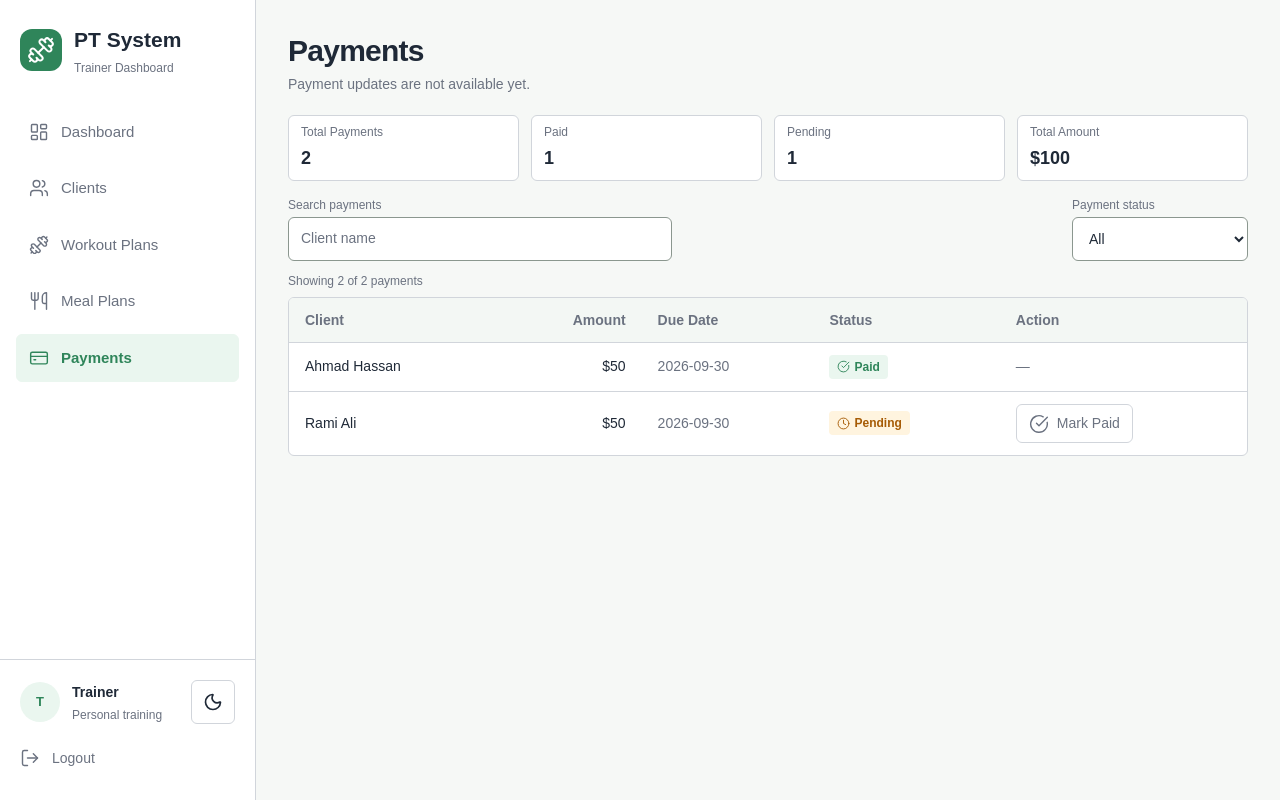
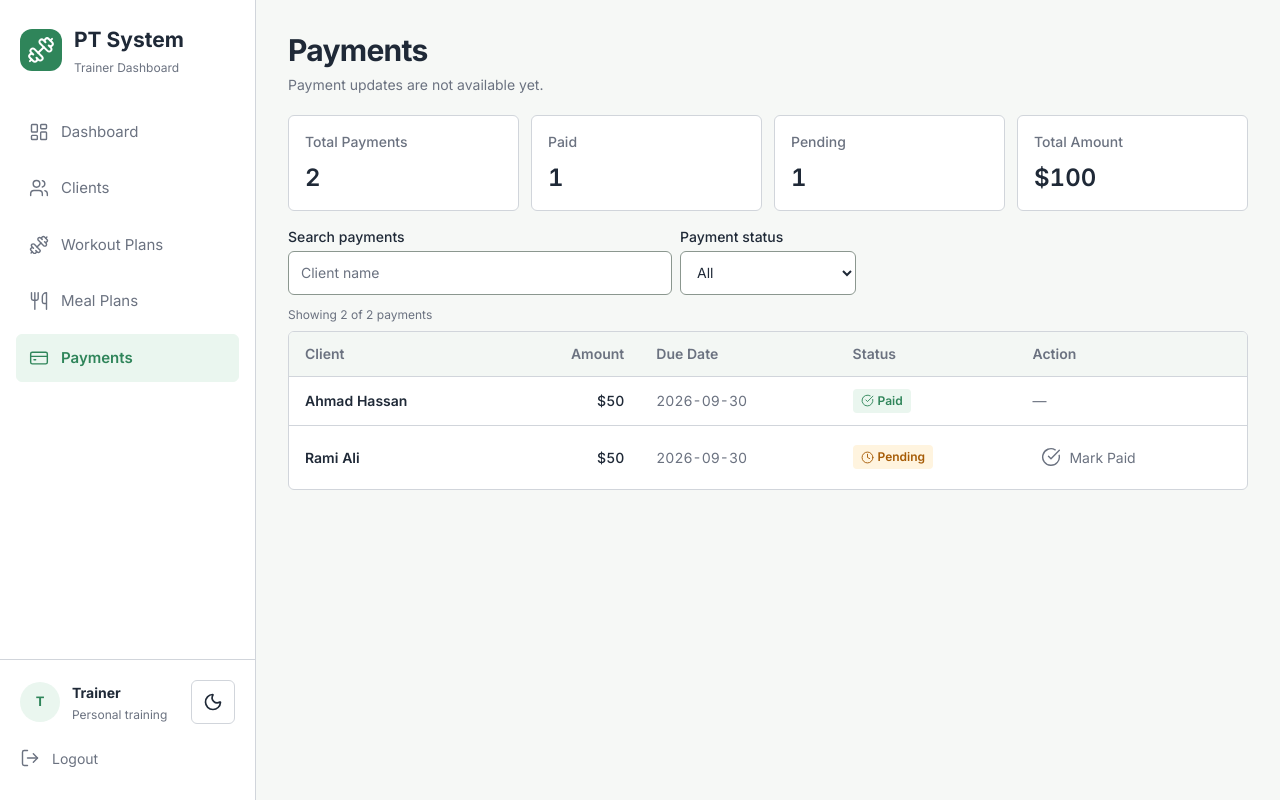
Before and after one commit to SF-47/pt-system, a Next.js app in the folder web/: page /payments in a window 1280 px wide. Built offline with nearby package versions, Linux system fonts and the light colour scheme.

Commit message:
refine frontend UI

```diff
--- a/web/src/app/(trainer)/clients/[id]/daily-activity/page.tsx
+++ b/web/src/app/(trainer)/clients/[id]/daily-activity/page.tsx
@@ -24,7 +24,7 @@ export default async function DailyActivityPage({
   ];
 
   return (
-    <div>
+    <div className="max-w-3xl">
       <BackLink href={`/clients/${id}`}>Back to Client Details</BackLink>
       <PageHeader title="Daily Activity" />
 
--- a/web/src/app/(trainer)/clients/[id]/progress/page.tsx
+++ b/web/src/app/(trainer)/clients/[id]/progress/page.tsx
@@ -13,7 +13,7 @@ export default async function ClientProgressPage({
   const { id } = await params;
 
   return (
-    <div>
+    <div className="max-w-4xl">
       <BackLink href={`/clients/${id}`}>Back to Client Details</BackLink>
       <PageHeader title="Client Progress" />
 
--- a/web/src/app/(trainer)/dashboard/page.tsx
+++ b/web/src/app/(trainer)/dashboard/page.tsx
@@ -67,7 +67,7 @@ export default function DashboardPage() {
             <h2 className="text-lg font-semibold">Today’s Activity</h2>
             <Icon name="clock" className="text-muted" />
           </div>
-          <div className="grid grid-cols-[38px_minmax(0,1fr)_auto] items-center gap-3 py-4">
+          <div className="grid grid-cols-[40px_minmax(0,1fr)_auto] items-center gap-3 py-4">
             <span className="inline-flex size-10 shrink-0 items-center justify-center rounded-md bg-primary-soft text-primary">
               <Icon name="workout" />
             </span>
@@ -85,7 +85,7 @@ export default function DashboardPage() {
               className="col-[2/-1] h-1.25 w-full appearance-none overflow-hidden rounded-[3px] bg-border text-primary [&::-moz-progress-bar]:bg-primary [&::-webkit-progress-bar]:bg-border [&::-webkit-progress-value]:bg-primary"
             />
           </div>
-          <div className="grid grid-cols-[38px_minmax(0,1fr)_auto] items-center gap-3 border-t border-border py-4">
+          <div className="grid grid-cols-[40px_minmax(0,1fr)_auto] items-center gap-3 border-t border-border py-4">
             <span className="inline-flex size-10 shrink-0 items-center justify-center rounded-md bg-warning-soft text-warning">
               <Icon name="meal" />
             </span>
@@ -111,7 +111,7 @@ export default function DashboardPage() {
           </div>
           {attentionClients.map((client) => (
             <div
-              className="flex items-center gap-3 border-y border-border py-4.5"
+              className="flex items-center gap-3 border-y border-border py-4"
               key={client.id}
             >
               <Avatar name={client.fullName} />
--- a/web/src/app/(trainer)/meal-plans/[id]/page.tsx
+++ b/web/src/app/(trainer)/meal-plans/[id]/page.tsx
@@ -28,7 +28,7 @@ export default async function MealPlanPage({ params }: MealPlanPageProps) {
   ];
 
   return (
-    <div>
+    <div className="max-w-3xl">
       <BackLink href="/meal-plans">Back to Meal Plans</BackLink>
       <PageHeader title="Weight Loss Plan" />
 
--- a/web/src/app/(trainer)/meal-plans/page.tsx
+++ b/web/src/app/(trainer)/meal-plans/page.tsx
@@ -51,7 +51,7 @@ export default function MealPlansPage() {
                 <p className="mt-2 text-muted">{plan.description}</p>
               </div>
               <div className="min-w-16 border-l border-border pl-4 text-center">
-                <strong className="block text-2xl text-foreground">
+                <strong className="block text-xl font-semibold text-foreground">
                   {plan.mealCount}
                 </strong>
                 <span className="text-xs text-muted">meals</span>
--- a/web/src/app/(trainer)/payments/page.tsx
+++ b/web/src/app/(trainer)/payments/page.tsx
@@ -53,10 +53,10 @@ export default function PaymentsPage() {
         className="mb-3 flex flex-col gap-2 min-[761px]:flex-row min-[761px]:items-end"
         aria-label="Payment tools"
       >
-        <div className="min-w-0 flex-1">
+        <div className="min-w-0 min-[761px]:w-96">
           <label
             htmlFor="payment-search"
-            className="mb-1 block text-xs text-muted"
+            className="mb-1 block text-sm font-medium text-foreground"
           >
             Search payments
           </label>
@@ -66,13 +66,13 @@ export default function PaymentsPage() {
             value={query}
             onChange={(event) => setQuery(event.target.value)}
             placeholder="Client name"
-            className="min-h-11 w-full rounded-md border border-input-border bg-surface px-3 py-2 text-foreground placeholder:text-muted focus:border-primary focus:outline-2 focus:outline-offset-2 focus:outline-primary min-[761px]:max-w-sm"
+            className="min-h-11 w-full rounded-md border border-input-border bg-surface px-3 py-2 text-foreground placeholder:text-muted focus:border-primary focus:outline-2 focus:outline-offset-2 focus:outline-primary"
           />
         </div>
         <div className="min-[761px]:w-44">
           <label
             htmlFor="payment-status-filter"
-            className="mb-1 block text-xs text-muted"
+            className="mb-1 block text-sm font-medium text-foreground"
           >
             Payment status
           </label>
@@ -126,7 +126,7 @@ export default function PaymentsPage() {
                   key={payment.id}
                   className="border-t border-border transition-colors hover:bg-hover focus-within:bg-hover dark:border-[#2C3238] dark:hover:bg-[#23292F] dark:focus-within:bg-[#23292F]"
                 >
-                  <td className="px-4 py-3 align-middle font-medium">
+                  <td className="px-4 py-3 align-middle font-semibold">
                     {payment.clientName}
                   </td>
                   <td className="px-4 py-3 text-right align-middle font-medium">
@@ -141,11 +141,11 @@ export default function PaymentsPage() {
                   <td className="px-4 py-3 align-middle">
                     {payment.status === "Pending" ? (
                       <button
-                        className="inline-flex min-h-9 cursor-not-allowed items-center justify-center gap-2 whitespace-nowrap rounded-md border border-border bg-surface px-3 py-2 text-[13px] font-semibold text-muted"
+                        className="inline-flex min-h-9 cursor-not-allowed items-center justify-center gap-2 whitespace-nowrap rounded-md border border-transparent px-2 py-2 text-[13px] text-muted"
                         disabled
                         title="Payment updates are not available yet"
                       >
-                        <Icon name="check" className="size-4" />
+                        <Icon name="check" className="size-3.5" />
                         Mark Paid
                       </button>
                     ) : (
--- a/web/src/app/(trainer)/workout-plans/[id]/page.tsx
+++ b/web/src/app/(trainer)/workout-plans/[id]/page.tsx
@@ -29,7 +29,7 @@ export default async function WorkoutPlanPage({
   ];
 
   return (
-    <div>
+    <div className="max-w-4xl">
       <BackLink href="/workout-plans">Back to Workout Plans</BackLink>
       <PageHeader title="Push Day" />
 
--- a/web/src/app/(trainer)/workout-plans/page.tsx
+++ b/web/src/app/(trainer)/workout-plans/page.tsx
@@ -47,9 +47,11 @@ export default function WorkoutPlansPage() {
           >
             <h2 className="text-lg font-semibold">{plan.name}</h2>
             <p className="mt-2 text-muted">{plan.description}</p>
-            <div className="mt-5 mb-4 flex items-center gap-2 text-muted">
-              <strong className="text-foreground">{plan.exerciseCount}</strong>
-              exercises
+            <div className="mt-5 mb-4 flex items-baseline gap-2">
+              <strong className="text-xl font-semibold text-foreground">
+                {plan.exerciseCount}
+              </strong>
+              <span className="text-xs text-muted">exercises</span>
             </div>
             <div className="flex items-center justify-between gap-3 border-t border-border pt-4">
               <Link
--- a/web/src/app/globals.css
+++ b/web/src/app/globals.css
@@ -17,7 +17,7 @@
   --text-muted: #6b7280;
   --success: #2f855a;
   --warning: #a65b05;
-  --danger: #f87171;
+  --danger: #dc2626;
   --warning-soft: #fff4df;
   --danger-soft: #fef2f2;
   --hover: #f0f6f2;
@@ -38,7 +38,7 @@ html.dark {
   --text-muted: #9ca3af;
   --success: #2f855a;
   --warning: #d97706;
-  --danger: #dc2626;
+  --danger: #f87171;
   --warning-soft: #3f2a0c;
   --danger-soft: #451a1a;
   --hover: #23292f;
@@ -62,20 +62,21 @@ html.dark {
   --color-warning-soft: var(--warning-soft);
   --color-danger-soft: var(--danger-soft);
   --color-hover: var(--hover);
-  --font-sans: Arial, Helvetica, sans-serif;
+  --font-sans: var(--font-inter), Arial, Helvetica, sans-serif;
 }
 
 body {
   margin: 0;
   background: var(--background);
   color: var(--text);
-  font-family: Arial, Helvetica, sans-serif;
+  font-family: var(--font-inter), Arial, Helvetica, sans-serif;
   font-size: 14px;
   line-height: 1.5;
 }
 
 button,
 input,
+select,
 textarea {
   font: inherit;
 }
--- a/web/src/app/layout.tsx
+++ b/web/src/app/layout.tsx
@@ -1,5 +1,12 @@
 import type { Metadata } from "next";
+import { Inter } from "next/font/google";
 import "./globals.css";
+
+const inter = Inter({
+  subsets: ["latin"],
+  display: "swap",
+  variable: "--font-inter",
+});
 
 export const metadata: Metadata = {
   title: "PT System",
@@ -27,7 +34,9 @@ export default function RootLayout({
       <head>
         <script dangerouslySetInnerHTML={{ __html: themeScript }} />
       </head>
-      <body className="bg-background text-foreground dark:bg-[#0F1115] dark:text-[#F3F4F6]">
+      <body
+        className={`${inter.variable} bg-background text-foreground dark:bg-[#0F1115] dark:text-[#F3F4F6]`}
+      >
         {children}
       </body>
     </html>
--- a/web/src/components/SummaryMetric.tsx
+++ b/web/src/components/SummaryMetric.tsx
@@ -5,9 +5,9 @@ type SummaryMetricProps = {
 
 export default function SummaryMetric({ label, value }: SummaryMetricProps) {
   return (
-    <div className="rounded-md border border-border bg-surface px-3 py-2 dark:border-[#2C3238] dark:bg-[#1B1F24]">
-      <p className="text-xs font-medium text-muted">{label}</p>
-      <p className="mt-1 text-lg font-semibold tabular-nums text-foreground">
+    <div className="flex min-h-24 flex-col justify-between rounded-md border border-border bg-surface p-4 dark:border-[#2C3238] dark:bg-[#1B1F24]">
+      <p className="text-sm font-medium text-muted">{label}</p>
+      <p className="mt-2 text-2xl font-semibold tabular-nums text-foreground">
         {value}
       </p>
     </div>
```
Also changed, not shown: web/src/app/(trainer)/clients/page.tsx (+8 -5 lines).
